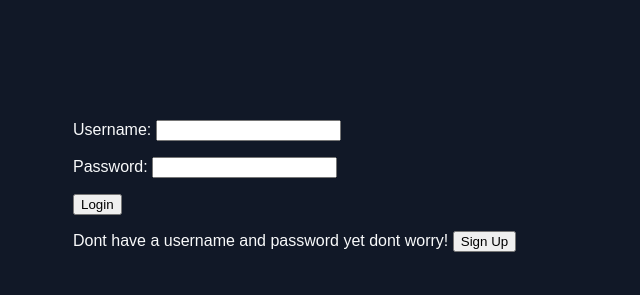
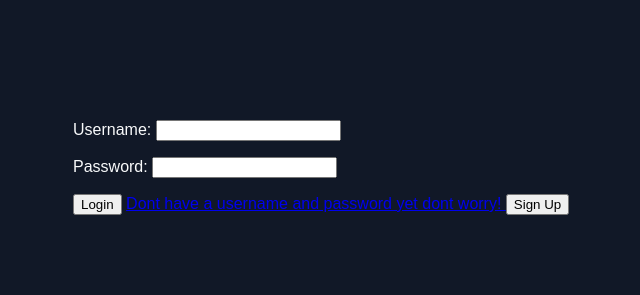
Before and after one commit to BudLou/MTGStats, a website: page public/sign.html in a window 1280 px wide. Shown: the whole page, without its empty margins (217-857 px from the left). Drawn offline with Linux system fonts and the light colour scheme.

Commit message:
Login & Register update 3

```diff
--- a/public/sign.html
+++ b/public/sign.html
@@ -41,13 +41,10 @@ document.getElementById("login-form").addEventListener("submit", function(e) {
 
         <input type="submit" value="Login">
 
-        <form action="register.html">
-          <p>
-            Dont have a username and password yet dont worry!
-            <input type="submit" value="Sign Up">
-          </p>
-
-        </form>
+        <a href="/register.html">
+          Dont have a username and password yet dont worry!
+          <button type="button">Sign Up</button>
+        </a>
 
     </form>
   </main>
```
